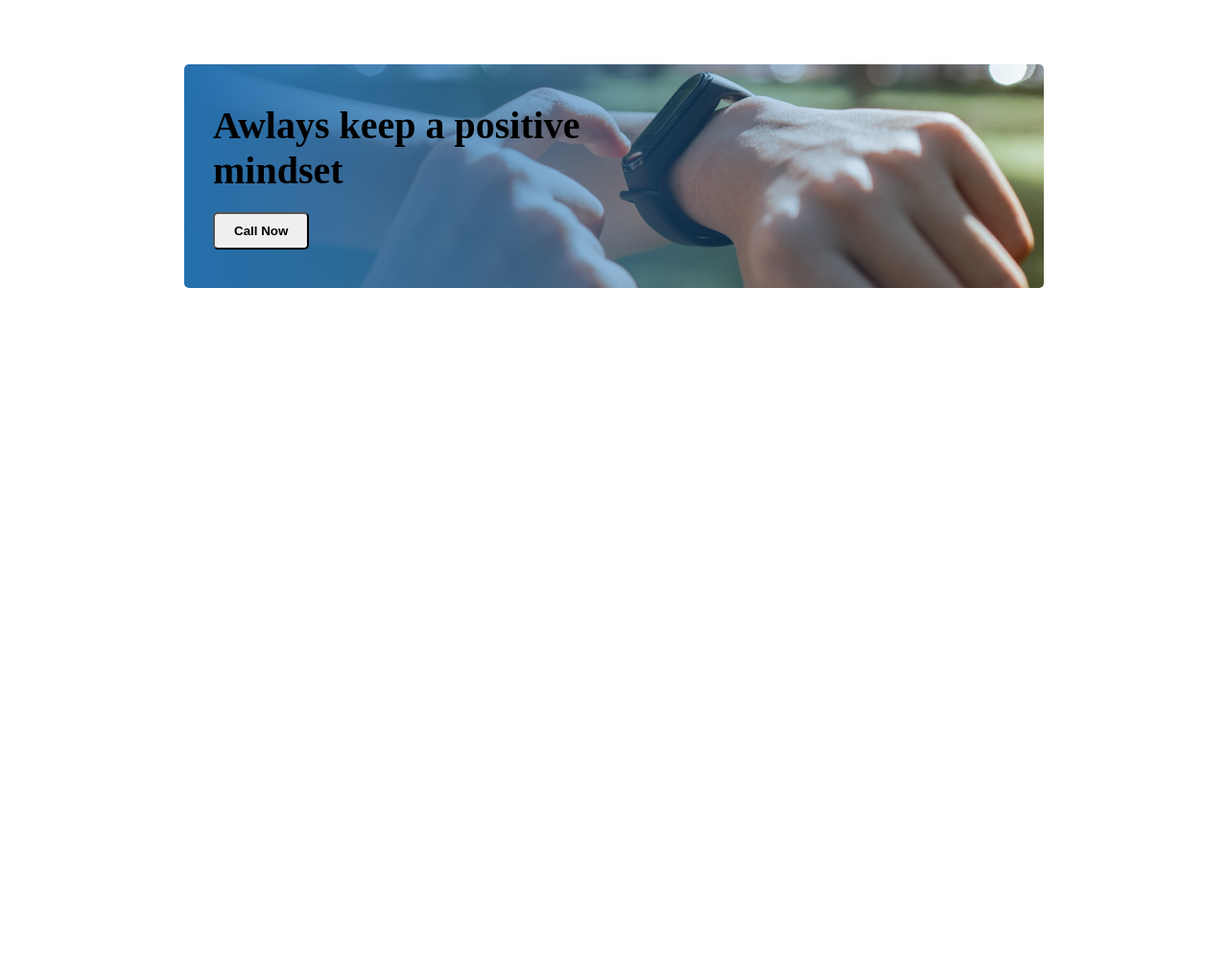
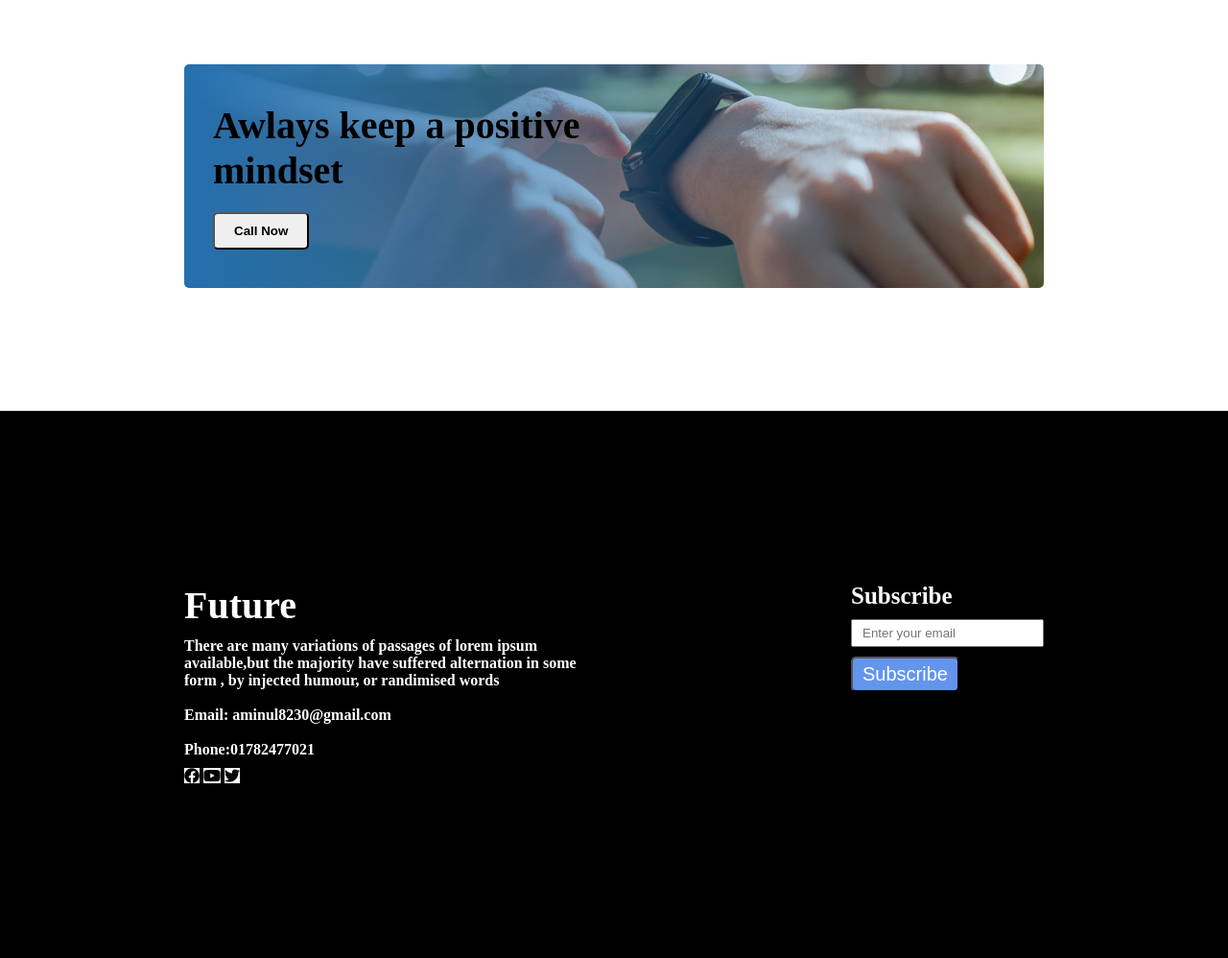
Before and after one commit to developer-aminul/new-year-website, a plain HTML site: page index.html in a window 1280 px wide. Shown: the part 2404-3402 px from the top of the page at 96% size. Before the commit the page ends 2704 px from the top, so only its background shows below. Drawn offline with Linux system fonts and the light colour scheme.

Commit message:
added footer section

```diff
--- a/index.html
+++ b/index.html
@@ -7,7 +7,9 @@
     <meta name="viewport" content="width=, initial-scale=1.0">
     <title>new year website</title>
     <link rel="stylesheet" href="style.css">
-    <script src="https://kit.fontawesome.com/68debd1702.js" crossorigin="anonymous"></script>
+    <link rel="stylesheet" href="https://cdnjs.cloudflare.com/ajax/libs/font-awesome/6.3.0/css/all.min.css"
+        integrity="sha512-SzlrxWUlpfuzQ+pcUCosxcglQRNAq/DZjVsC0lE40xsADsfeQoEypE+enwcOiGjk/bSuGGKHEyjSoQ1zVisanQ=="
+        crossorigin="anonymous" referrerpolicy="no-referrer" />
 </head>
 
 <body>
@@ -91,6 +93,31 @@
         </section>
     </main>
     <footer>
+        <!-- footer section -->
+        <section class="footer-section">
+            <div class="footer-item">
+                <div class="left-text">
+                    <h1 class="left-text-title">Future</h1>
+                    <p class="left-text-des">There are many variations of passages of lorem ipsum available,but the
+                        majority have suffered
+                        alternation in some form , by injected humour, or randimised words <br><br>
+                        Email: aminul8230@gmail.com <br><br>
+                        Phone:01782477021</p>
+                    <div class="footer-icon">
+                        <i class="fa-brands fa-facebook"></i>
+                        <i class="fa-brands fa-youtube"></i>
+                        <i class="fa-brands fa-twitter"></i>
+                    </div>
+
+                </div>
+                <div class="right-text">
+                    <h3 class="right-text-title">Subscribe</h3>
+                    <input class="right-text-email" type="email" name="" id="" placeholder="Enter your email">
+                    <button class="footer-btn">Subscribe</button>
+
+                </div>
+            </div>
+        </section>
     </footer>
 </body>
 
--- a/style.css
+++ b/style.css
@@ -141,3 +141,59 @@
      border-radius: 5px;
      font-weight: bold;
  }
+
+ /* footer section styles */
+ .footer-section {
+     background-color: black;
+ }
+
+ .footer-item {
+     display: flex;
+     margin: 10% 15% 0%;
+ }
+
+ .left-text {
+     margin-right: 30%;
+     padding: 20% 0;
+ }
+
+ .left-text-title {
+     padding-bottom: 10px;
+     font-size: 40px;
+     font-weight: 800;
+     color: white;
+ }
+
+ .left-text-des {
+     font-weight: bold;
+     color: white;
+ }
+
+ .right-text {
+     padding-top: 20%;
+ }
+
+ .right-text-title {
+     font-size: 25px;
+     padding-bottom: 10px;
+     color: white;
+ }
+
+ .right-text-email {
+     padding: 5px 10px;
+
+ }
+
+ .footer-btn {
+     font-size: 20px;
+     margin-top: 10px;
+     padding: 5px 10px;
+     background-color: cornflowerblue;
+     border-radius: 5px;
+     color: white;
+ }
+
+ .fa-brands {
+     background-color: white;
+     margin-top: 10px;
+ }
```
